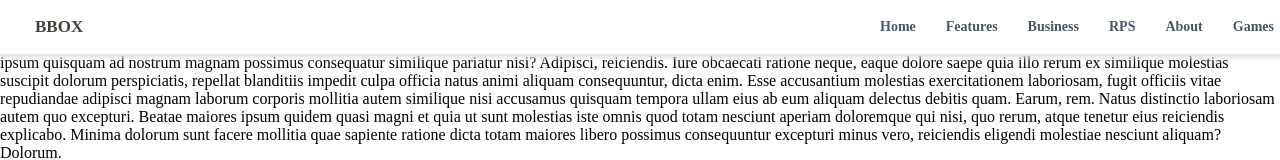
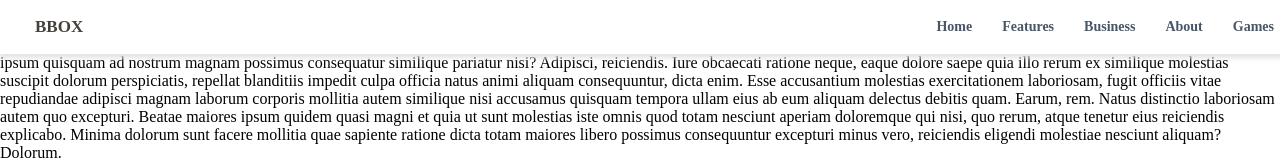
Before and after one commit to Student-AKM/P1, a plain HTML site: page index.html in a window 1280 px wide. Shown: the top 160 px of the page. Drawn offline with Linux system fonts and the light colour scheme.

Commit message:
add all files

```diff
--- a/index.html
+++ b/index.html
@@ -18,7 +18,6 @@
                 <li>Home</li>
                 <li id="fbtn" onclick="toggleHide()">features</li>
                 <li>business</li>
-                <li><a href="rps.html">RPS</a></li>
                 <li>About</li>
                 <li><a href="games.html">Games</a></li>
             </ul>
```
